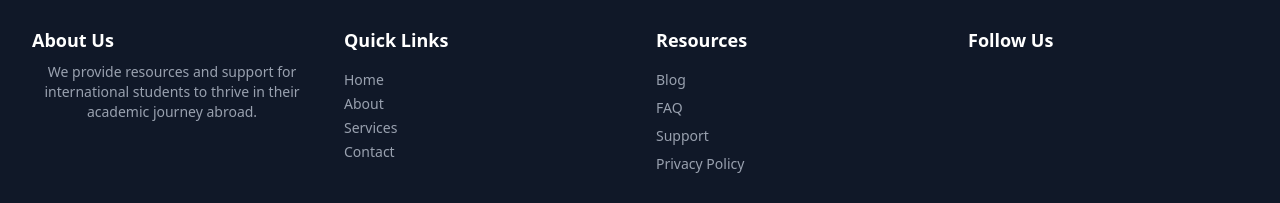
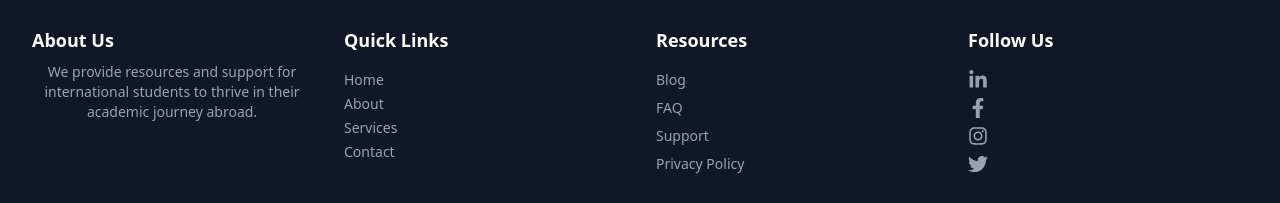
Before and after one commit to awaisfaryad25/react-basic-project, a React (Vite) app: page / in a window 1280 px wide. Shown: the part 822-1025 px from the top of the page. Built offline with nearby package versions, Linux system fonts and the light colour scheme.

Commit message:
add social icons

```diff
--- a/src/components/global/Footer.jsx
+++ b/src/components/global/Footer.jsx
@@ -1,4 +1,6 @@
 import React from 'react'
+import { FaLinkedinIn, FaFacebookF, FaInstagram, FaTwitter } from "react-icons/fa";
+
 
 const Footer = () => {
   return (
@@ -63,7 +65,28 @@ const Footer = () => {
           {/* Column 4 - Contact */}
           <div>
             <h3 className="text-lg text-left font-semibold mb-4">Follow Us</h3>
-
+            <ul className="space-y-2 text-sm text-left ">
+              <li>
+                <a href="/blog" className="text-gray-400 hover:text-white transition">
+                  <FaLinkedinIn size={20}/>
+                </a>
+              </li>
+              <li>
+                <a href="/faq" className="text-gray-400 hover:text-white transition">
+                  < FaFacebookF size={20} />
+                </a>
+              </li>
+              <li>
+                <a href="/support" className="text-gray-400 hover:text-white transition">
+                  < FaInstagram size={20} />
+                </a>
+              </li>
+              <li>
+                <a href="/privacy" className="text-gray-400 hover:text-white transition">
+                  < FaTwitter size={20} />
+                </a>
+              </li>
+            </ul>
           </div>
 
         </div>
```
